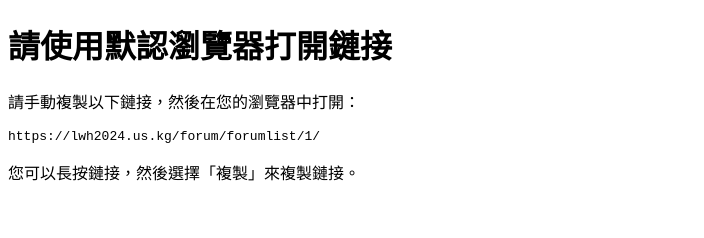
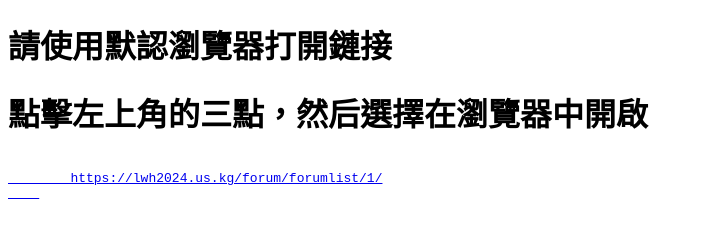
Before and after one commit to Jordanlui2024/jordanlui2024.github.io, a plain HTML site: page index.html in a window 1280 px wide. Shown: the whole page, without its empty margins (0-704 px from the left). Drawn offline with Linux system fonts and the light colour scheme.

Commit message:
Update index.html

```diff
--- a/index.html
+++ b/index.html
@@ -3,12 +3,15 @@
 <head>
     <meta charset="UTF-8">
     <meta name="viewport" content="width=device-width, initial-scale=1.0">
-    <title>打開鏈接</title>
+    <title>洪衫仔的GitHub主頁</title>
 </head>
 <body>
     <h1>請使用默認瀏覽器打開鏈接</h1>
-    <p>請手動複製以下鏈接，然後在您的瀏覽器中打開：</p>
-    <pre>https://lwh2024.us.kg/forum/forumlist/1/</pre>
-    <p>您可以長按鏈接，然後選擇「複製」來複製鏈接。</p>
+    <h1>點擊左上角的三點，然后選擇在瀏覽器中開啟</h1>
+
+    <pre><a href="https://lwh2024.us.kg/forum/forumlist/1/">
+        https://lwh2024.us.kg/forum/forumlist/1/
+    </a></pre>
+
 </body>
 </html>
```
